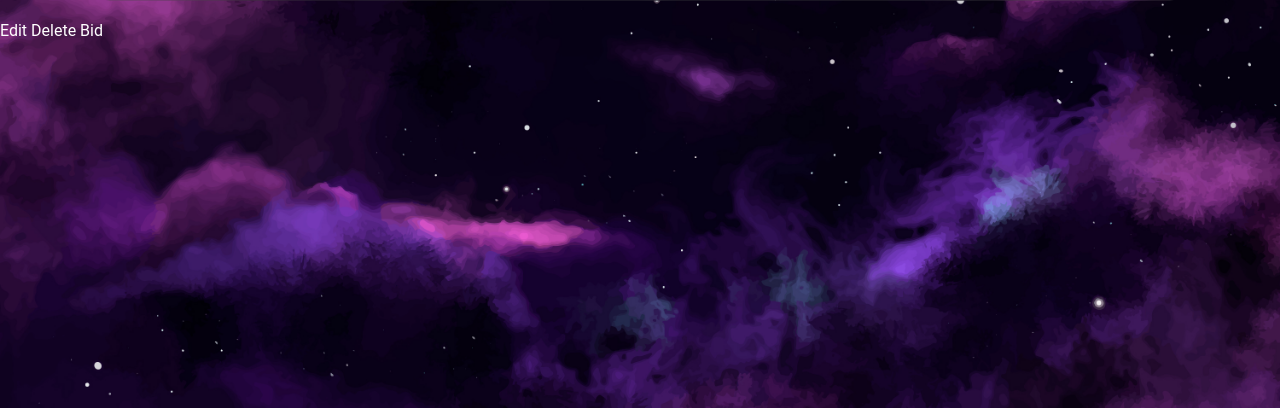
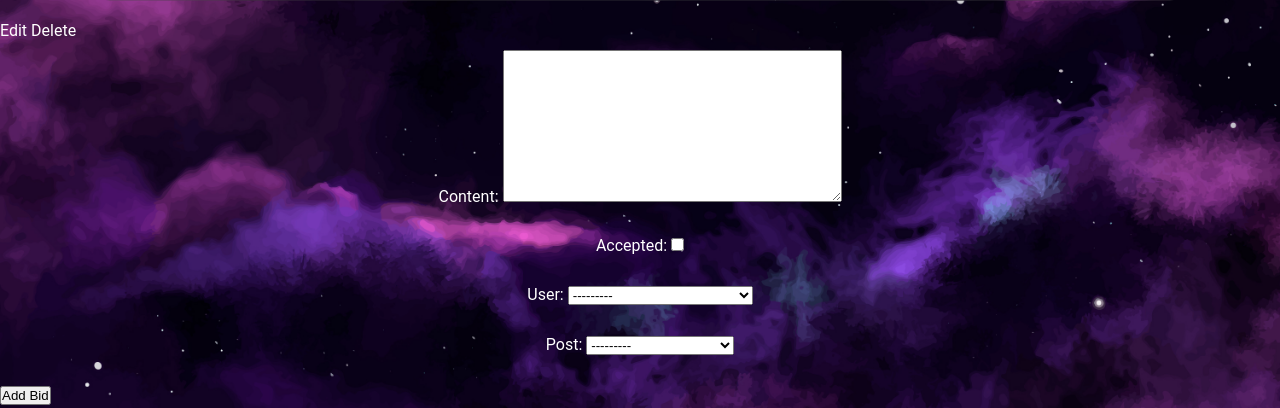
Before and after one commit to supersarahhh/Meridio-Full-Stack-App, a Django app: page /market/1/ in a window 1280 px wide. Shown: the part 412-820 px from the top of the page. Run offline with Django 4.2, Linux system fonts and the light colour scheme; tables that the repository leaves empty hold one stand-in row (values such as "Sample post").

Commit message:
comment form added to items detail page

```diff
--- a/meridio/main_app/forms.py
+++ b/meridio/main_app/forms.py
@@ -4,7 +4,7 @@
 class CommentForm(ModelForm):
     class Meta:
         model = Comment
-        fields = ['content']
+        fields = ['content', 'accepted', 'user', 'post' ]
 
 class ContactForm(ModelForm):
     class Meta:
--- a/meridio/main_app/templates/market/detail.html
+++ b/meridio/main_app/templates/market/detail.html
@@ -16,23 +16,15 @@
       <div class="card-action">
         <a href="{% url 'post_update' post.id %}">Edit</a>
         <a href="{% url 'post_delete' post.id %}">Delete</a>
-        <a href="{% url 'bid_form' post.id %}">Bid</a>
       </div>
     </div>
   </div>
 
   <div class="col s6">
-
-      <table class="striped">
-
-      <thead>
-
-      </thead>
-
-      <tbody>
-
-      </tbody>
-
-    </table>
+    <form action="{% url 'add_comment' post.id %}" method="POST">
+      {% csrf_token %}
+      {{ comment_form.as_p }}
+      <input type="submit" class="btn" value="Add Bid">
+    </form>
   </div>
 {% endblock %}
--- a/meridio/main_app/urls.py
+++ b/meridio/main_app/urls.py
@@ -9,6 +9,6 @@
     path('market/create/', views.PostCreate.as_view(), name='post_create'),
     path('market/<int:pk>/update/', views.PostUpdate.as_view(), name='post_update'),
     path('market/<int:pk>/delete', views.PostDelete.as_view(), name='post_delete'),
-    path('market/<int:post_id>/add_bid/', views.add_bid, name='add_bid'),
+    path('market/<int:post_id>/add_comment/', views.add_comment, name='add_comment'),
 
 ]
--- a/meridio/main_app/views.py
+++ b/meridio/main_app/views.py
@@ -1,6 +1,6 @@
 from django.shortcuts import render, redirect
 from django.views.generic.edit import CreateView, UpdateView, DeleteView
-from .models import Post
+from .models import Post, Comment
 from .forms import CommentForm, ContactForm
 
 # Create your views here.
@@ -19,18 +19,18 @@
 
 def market_detail(request, post_id):
     post = Post.objects.get(id=post_id)
-    bid_form = CommentForm()
     return render(request, 'market/detail.html', {
-        'post': post, 'bid_form': bid_form
+        'post': post, 'comment_form': CommentForm()
     })
 
-def add_bid(request, post_id):
+def add_comment(request, post_id):
     form = CommentForm(request.POST)
     if form.is_valid():
-        new_bid = form.save(commit=False)
-        new_bid.post_id = post_id
-        new_bid.save()
+        new_comment = form.save(commit=False)
+        new_comment.post_id = post_id
+        new_comment.save()
     return redirect('detail', post_id=post_id)
+
 
 def add_contact(request, comment_id, post_id):
     form = ContactForm(request.POST)
@@ -42,7 +42,7 @@
 
 class PostCreate(CreateView):
     model = Post
-    fields = ['item', 'picture', 'description', 'price']
+    fields = ['item', 'picture', 'description', 'price', 'user']
 
 class PostUpdate(UpdateView):
     model = Post
```
Also changed, not shown: meridio/main_app/templates/main_app/bid_form.html (deleted, +0 -24 lines).
